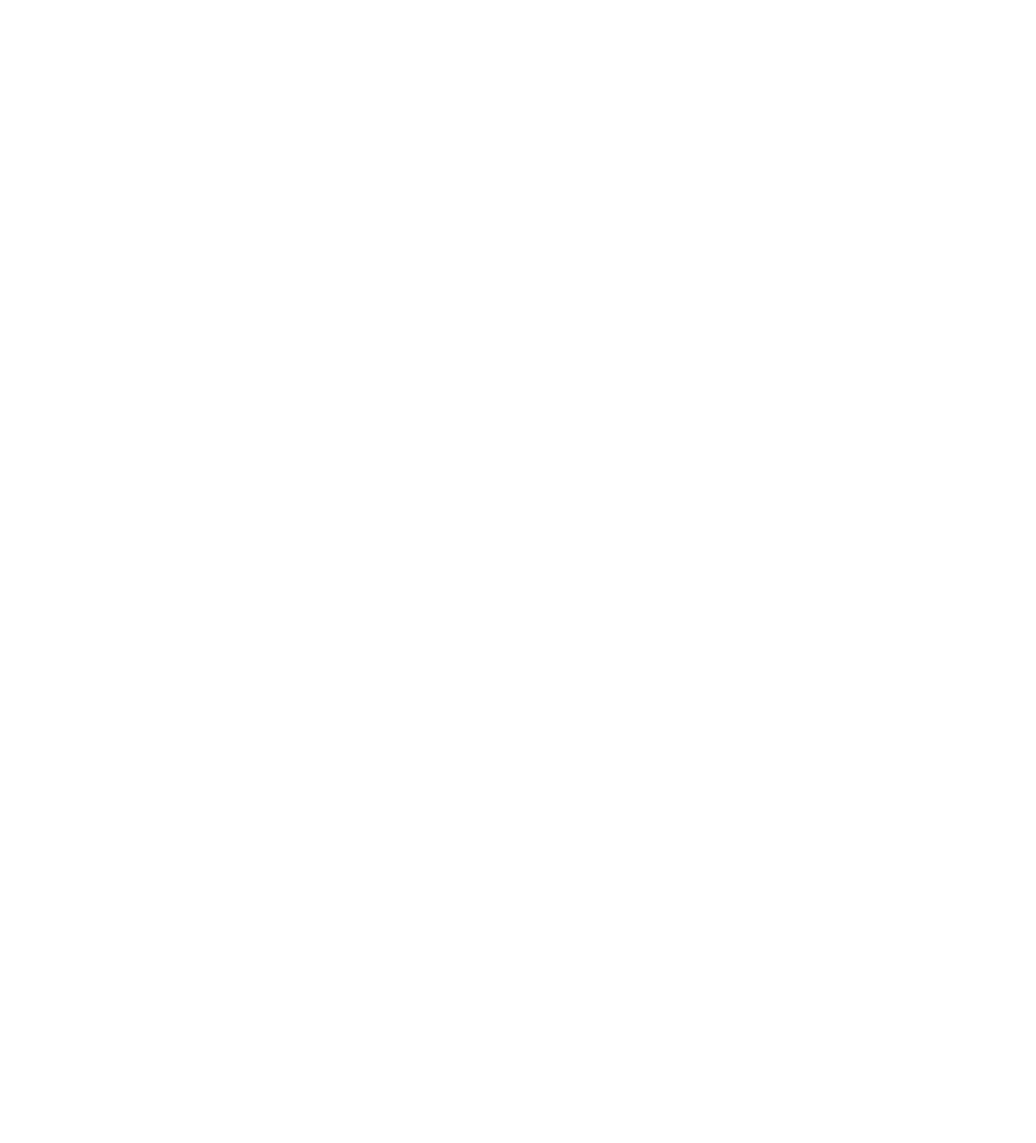
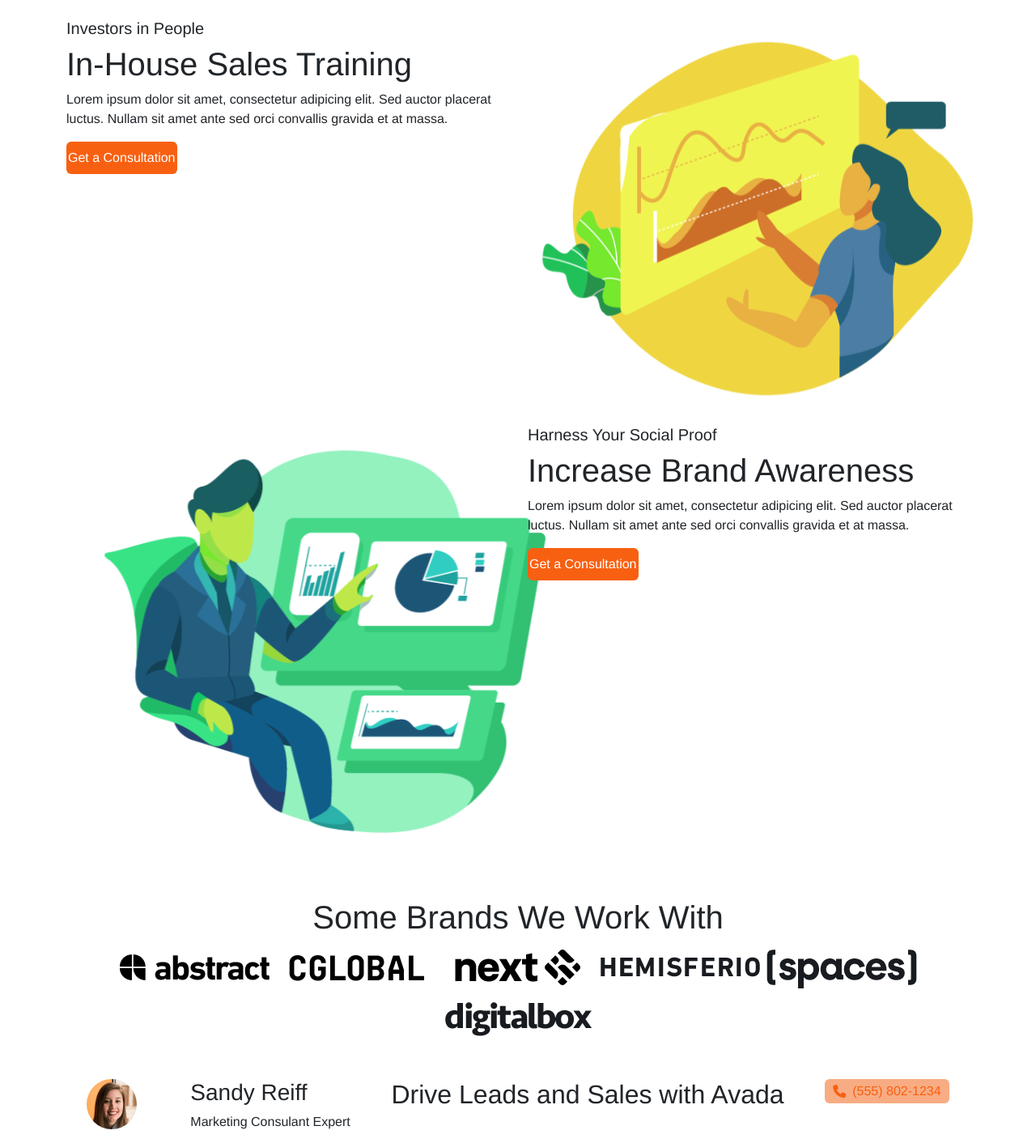
Before and after one commit to AndyDAntuono/proj-html-vuejs, a Vue app: page / in a window 1280 px wide. Shown: the part 1084-2496 px from the top of the page at 81% size. Before the commit the page ends 905 px from the top, so only its background shows below. Built offline with nearby package versions, Linux system fonts and the light colour scheme.

Commit message:
[UPD] updated AppMain.vue

```diff
--- a/src/components/AppMain.vue
+++ b/src/components/AppMain.vue
@@ -5,7 +5,7 @@
         <div class="container">
             <!--unlock potential section-->
             <div class="row">
-                <div class="unlock-potential d-flex">
+                <div class="unlock-potential d-flex"> <!--volevo inserire l'immagine di sfondo di questa sezione ma manca l'immagine-->
                     <div class="w-50">
                         <h1>Unlock Your Online<br> Growth Potential</h1>
                         <p>
@@ -38,6 +38,88 @@
                     </div>
                 </div>
             </div>
+            <!--services section-->
+            <div class="row">
+                <div class="col-6">
+                    <img src="../assets/img/image-1.png" alt="">
+                </div>
+                <div class="col-6">
+                    <h5>Business Growth</h5>
+                    <h1>Increase Brand Awareness</h1>
+                    <p>Lorem ipsum dolor sit amet, consectetur adipicing elit. Sed auctor placerat luctus. Nullam sit amet ante sed orci convallis gravida et at massa.</p>
+                    <div class="orange-button rounded text-center w-25 my-2 py-2">Get a Consultation</div>
+                </div>
+            </div>
+            <div class="row">
+                <div class="col-6">
+                    <h5>Investors in People</h5>
+                    <h1>In-House Sales Training</h1>
+                    <p>Lorem ipsum dolor sit amet, consectetur adipicing elit. Sed auctor placerat luctus. Nullam sit amet ante sed orci convallis gravida et at massa.</p>
+                    <div class="orange-button rounded w-25 text-center my-2 py-2">Get a Consultation</div>
+                </div>
+                <div class="col-6">
+                    <img src="../assets/img/image-2.png" alt="">
+                </div>
+            </div>
+            <div class="row">
+                <div class="col-6">
+                    <img src="../assets/img/image-3.png" alt="">
+                </div>
+                <div class="col-6">
+                    <h5>Harness Your Social Proof</h5>
+                    <h1>Increase Brand Awareness</h1>
+                    <p>Lorem ipsum dolor sit amet, consectetur adipicing elit. Sed auctor placerat luctus. Nullam sit amet ante sed orci convallis gravida et at massa.</p>
+                    <div class="orange-button rounded text-center w-25 my-2 py-2">Get a Consultation</div>
+                </div>
+            </div>
+            <!--brands section-->
+            <div class="row">
+                <div class="col-12">
+                    <div class="text-center m-auto my-5">
+                        <h1 class="my-2">Some Brands We Work With</h1>
+                        <div>
+                            <span>
+                                <img src="../assets/img/abstract.png" alt="abstract.png">
+                            </span>
+                            <span>
+                                <img src="../assets/img/cglobal.png" alt="cglobal.png">
+                            </span>
+                            <span>
+                                <img src="../assets/img/next.png" alt="next.png">
+                            </span>
+                            <span>
+                                <img src="../assets/img/hemisferio.png" alt="hemisferio.png">
+                            </span>
+                            <span>
+                                <img src="../assets/img/spaces.png" alt="spaces.png">
+                            </span>
+                            <span>
+                                <img src="../assets/img/digitalbox.png" alt="digitalbox.png">
+                            </span>
+                        </div>
+                    </div>
+                </div>
+            </div>
+            <!--Sandy Reiff section-->
+            <div class="row">
+                <div class="col-12">
+                    <div class="rounded d-flex justify-content-around">
+                        <div class="d-flex justify-content-around">
+                            <div class="me-1">
+                                <img class="rounded-circle w-50" src="../assets/img/marketing-expert-cta.png" alt="">
+                            </div>
+                            <div>
+                                <h3>Sandy Reiff</h3>
+                                <p>Marketing Consulant Expert</p>
+                            </div>
+                        </div>
+                        <div>
+                            <h2>Drive Leads and Sales with Avada</h2>
+                        </div>
+                        <div class="sandy-phone rounded"><i class="fa-solid fa-phone me-2"></i>(555) 802-1234</div>
+                    </div>
+                </div>
+            </div>
         </div>
     </main>
 </template>
@@ -45,5 +127,13 @@
     .orange-button {
         background-color: #f86011;
         color: #ffffff;
+    };
+    .sandy-phone {
+        background-color: #f8ac83;
+        color: #f86011;
+        padding: 10px;
+        height: 30px;
+        display: flex;
+        align-items: center;
     }
 </style>
```
